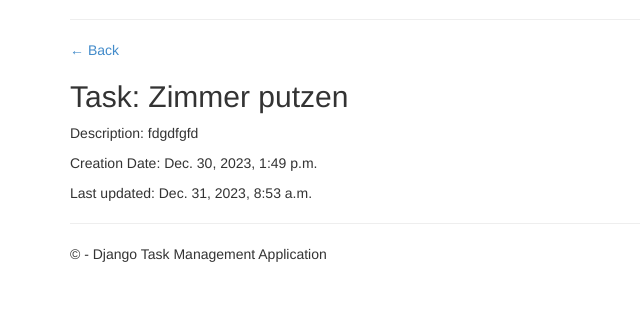
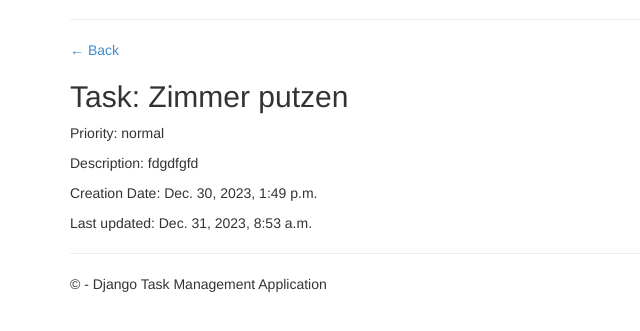
Before and after one commit to s64470/DjangoWebProject-TMT, a Django app: page /task/3/ in a window 1280 px wide. Shown: the part 51-382 px from the top of the page, without its empty margins (0-640 px from the left). Run offline with Django 3.2, Linux system fonts and the light colour scheme; a user stored in the database is signed in; data comes from the database, SQL or seed files in the repository; both versions use the stored data as it was after the commit; some libraries are stand-ins or nearby versions.

Commit message:
task priority with drop down

```diff
--- a/DjangoWebProject-TMT/app/models.py
+++ b/DjangoWebProject-TMT/app/models.py
@@ -9,6 +9,13 @@ from django.contrib.auth.models import User
 
 
 class Task(models.Model):
+    PRIORITY_CHOICES = [
+        ('L', 'Low'),
+        ('M', 'Medium'),
+        ('H', 'High'),
+        ('F', 'Fast Lane'),
+    ]
+
     user = models.ForeignKey(
         User, on_delete=models.CASCADE, null=True, blank=True)
     title = models.CharField(max_length=200)
@@ -16,6 +23,11 @@ class Task(models.Model):
     complete = models.BooleanField(default=False)
     create = models.DateTimeField(auto_now_add=True)
     update = models.DateTimeField(auto_now=True)
+    priority = models.CharField(
+        max_length=1,
+        choices=PRIORITY_CHOICES,
+        default='L',
+    )
 
     def __str__(self):
         return self.title
--- a/DjangoWebProject-TMT/app/templates/app/task.html
+++ b/DjangoWebProject-TMT/app/templates/app/task.html
@@ -3,6 +3,7 @@
 <hr />
 <p><a href="{% url 'tasks' %}">&#8592; Back</a></p>
 <h2>Task: {{ task.title }}</h2>
+<p>Priority: {{ task.priority }}</p>
 <p>Description: {{ task.description }}</p>
 <p>Creation Date: {{ task.create }}</p>
 <p>Last updated: {{ task.update }}</p>
--- a/DjangoWebProject-TMT/app/templates/app/task_list.html
+++ b/DjangoWebProject-TMT/app/templates/app/task_list.html
@@ -27,6 +27,7 @@
     <div class="task-wrapper">
         {% if task.complete %}
         <div class="task-title">
+            <p>Priority: {{ task.priority }}</p>
             <div class="task-complete-icon"></div>
             <i><s><a href="{% url 'task-update' task.id %}">{{ task }}</a></s></i>
         </div>
--- a/DjangoWebProject-TMT/app/views.py
+++ b/DjangoWebProject-TMT/app/views.py
@@ -83,7 +83,7 @@ class TaskDetail(LoginRequiredMixin, DetailView):
 
 class TaskCreate(LoginRequiredMixin, CreateView):
     model = Task
-    fields = ['title', 'description', 'complete']
+    fields = ['title', 'description', 'complete', 'priority']
     success_url = reverse_lazy('tasks')
 
     def form_valid(self, form):
@@ -93,7 +93,7 @@ class TaskCreate(LoginRequiredMixin, CreateView):
 
 class TaskUpdate(LoginRequiredMixin, UpdateView):
     model = Task
-    fields = ['title', 'description', 'complete']
+    fields = ['title', 'description', 'complete', 'priority']
     success_url = reverse_lazy('tasks')
 
 
```
Also changed, not shown: DjangoWebProject-TMT/app/migrations/0003_task_priority.py (added), DjangoWebProject-TMT/app/migrations/0004_alter_task_priority.py (added), DjangoWebProject-TMT/db.sqlite3.
